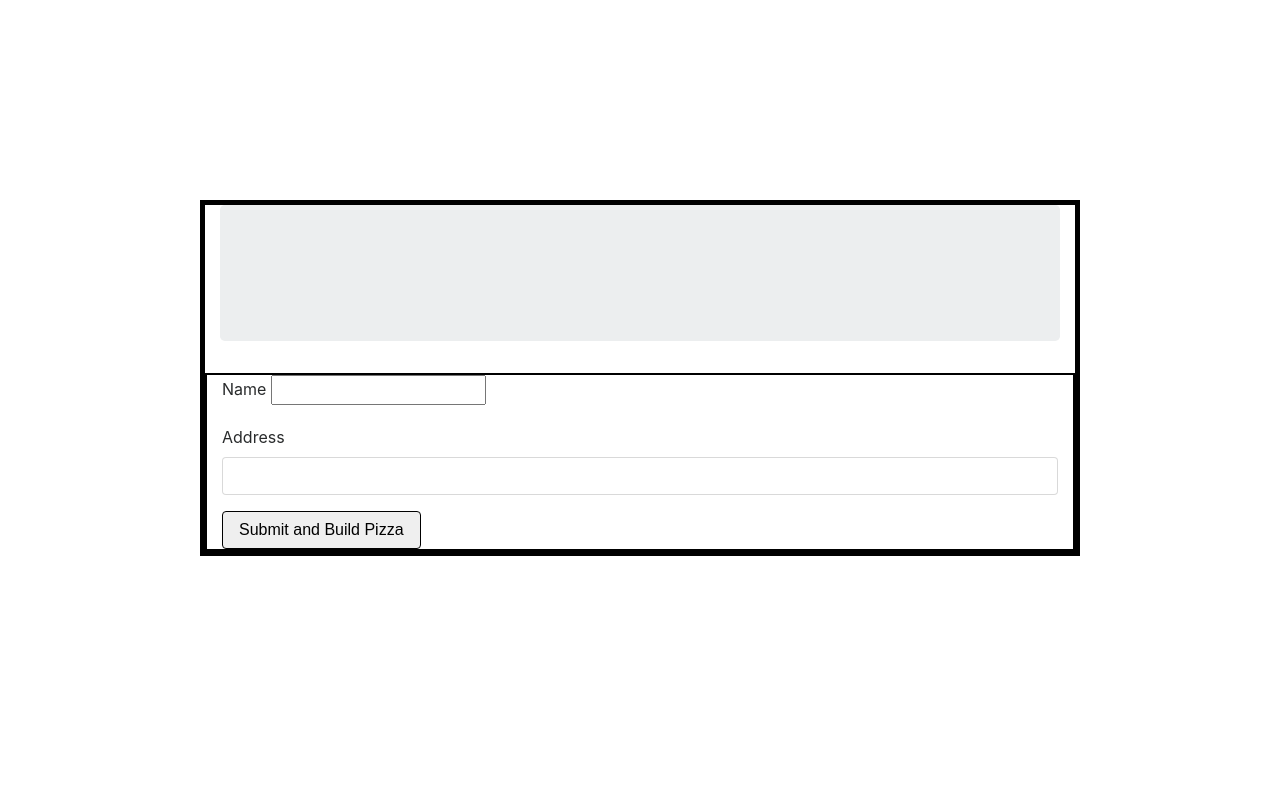
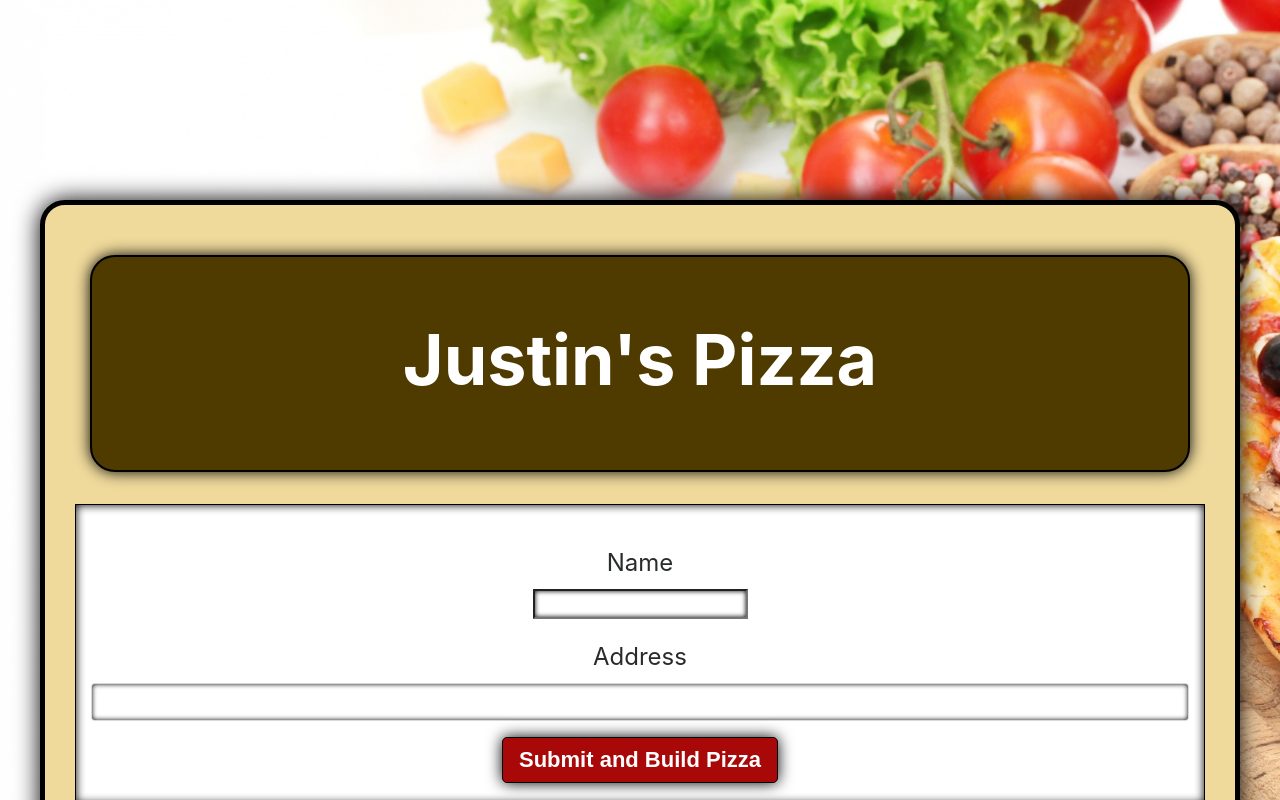
Before and after one commit to jlardani93/pizza, a plain HTML site: page index.html in a window 1280 px wide. Both pictures are taken after a click on the button "Place An Order". Shown: the top 800 px of the page. Drawn offline with Linux system fonts and the light colour scheme.

Commit message:
adds color to the webpage.

```diff
--- a/css/styles.css
+++ b/css/styles.css
@@ -1,12 +1,88 @@
+html {
+  background-image: url("../img/background.jpg");
+  background-size: cover;
+  background-repeat: no-repeat;
+}
+
 body {
   margin: 200px;
   border: 5px solid black;
+  border-radius: 25px;
+  box-shadow: 0px 0px 25px black;
+  background-color: white;
+  display: block;
+  margin-right: auto;
+  margin-left: auto;
+  max-width: 1200px;
+  padding: 30px;
+  background-color: #efd99b;
+}
+
+div {
+  margin-top: 20px;
+  margin-bottom: 20px;
 }
 
 button.btn {
   border: 1px solid black;
+  display: block;
+  margin-right: auto;
+  margin-left: auto;
+  cursor: pointer;
+  background-color: #a80808;
+  border-radius: 5px;
+  border: 1px solid black;
+  box-shadow: 0px 0px 15px black;
+  color: white;
+  font-size: 22px;
+  font-weight: bold;
 }
 
+label {
+  display: block;
+  margin-right: auto;
+  margin-left: auto;
+  text-align: center;
+  font-size: 24px;
+}
+
+input {
+  display: block;
+  margin-right: auto;
+  margin-left: auto;
+  box-shadow: 0px 0px 5px black inset;
+}
+
+.white {
+  background-color: white;
+}
+
+.container > .row {
+  border: 1px solid black;
+  box-shadow: 0px 0px 10px black inset;
+  background-color: white;
+  margin-top: 20px;
+  margin-bottom: 20px;
+}
+
+
+.col-md-12 p {
+  font-size: 24px;
+  text-align: center;
+}
+.jumbotron {
+  border: 2px solid black;
+  border-radius: 25px;
+  background-color: #4f3a00;
+  box-shadow: 0px 0px 15px black;
+}
+
+.jumbotron h1 {
+  font-size: 70px;
+  text-align: center;
+  color: white;
+  font-weight: bold;
+}
 .row {
   border: 2px solid black;
 }
@@ -20,6 +96,11 @@ button.btn {
 }
 
 #pizzaDisplayRow {
+  display: block;
+  padding-top: 25px;
+  padding-left: 25px;
+  margin-right: auto;
+  margin-left: auto;
   position: relative;
   height: 500px;
   width: 500px;
@@ -40,3 +121,7 @@ button.btn {
 #img0 {
   z-index: 5;
 }
+
+#orderInfoRow {
+  text-align: center;
+}
--- a/index.html
+++ b/index.html
@@ -13,7 +13,7 @@
 
 
       <div class="jumbotron">
-        <h1 id="title"></h1>
+        <h1 id="title">Justin's Pizza</h1>
       </div>
 
       <!-- //user can click on button within this row to launch the initial form to make an order -->
@@ -91,6 +91,7 @@
           <div class="row hidden" id="buildPizzaRow">
 
             <div class="col-md-12">
+              <p>Select the toppings you would like on your pizza</p>
               <div class="row" id="toppingsRow">
                 <div class="col-md-3">
                   <button type="button" class="btn topping" value="0">Anchovies</button>
--- a/js/scripts.js
+++ b/js/scripts.js
@@ -15,7 +15,7 @@ var Order = {
   },
 
   removePizza: function(index) {
-    this.pizzas.splice(index-1, index);
+    this.pizzas.splice(index, index+1);
   },
 
   reset: function() {
@@ -131,7 +131,7 @@ $(document).ready(function() {
 
   var updateOrder = function() {
     Order.setTotalPrice();
-    var kitchenPizzaPrice = 0
+    var kitchenPizzaPrice = 0;
     if (Kitchen.pizza) {
     Kitchen.pizza.setTotalPrice();
     kitchenPizzaPrice = Kitchen.pizza.totalPrice;
```
